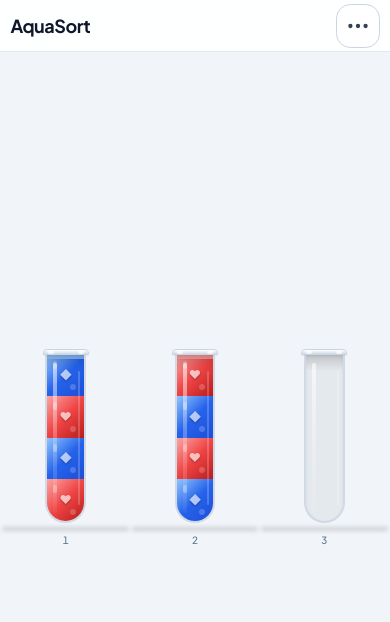
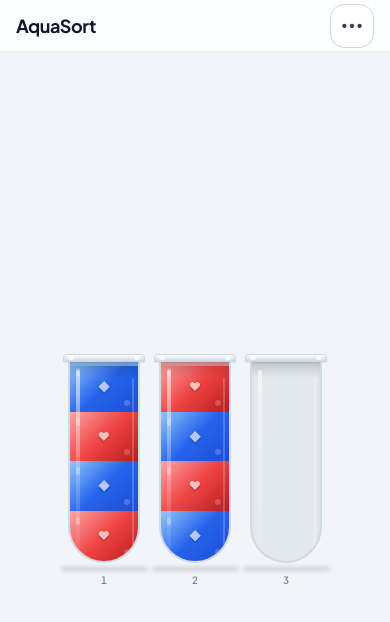
Before and after one commit to shonydev/puzzle, a React (Vite) app: page / in a window 390 px wide. Shown: the top 622 px of the page. Built offline with nearby package versions, Linux system fonts and the light colour scheme.

Commit message:
Integrate corrected responsive board layout
Use measured screen space to size tubes and balance rows; remove conflicting fixed-height board CSS.

```diff
--- a/src/App.tsx
+++ b/src/App.tsx
@@ -24,6 +24,7 @@ import {
   getPourAmount,
 } from './game/engine.ts';
 import { sound } from './game/audio.ts';
+import { rowSizes, useBoardLayout } from './game/boardLayout.ts';
 import {
   loadUserProgress,
   saveUserProgress,
@@ -39,6 +40,7 @@ export default function App() {
   const [tubes, setTubes] = useState<Tube[]>(() =>
     currentLevelData.tubes.map((t) => [...t])
   );
+  const { ref: boardRef, layout: boardLayout } = useBoardLayout<HTMLElement>(tubes.length);
   const [history, setHistory] = useState<Tube[][]>([]);
   const [moves, setMoves] = useState<number>(0);
   const [extraTubesUsed, setExtraTubesUsed] = useState<number>(0);
@@ -314,20 +316,33 @@ export default function App() {
   const possibleMoves = isWon ? [] : getValidMoves(tubes, 4);
   const isStalemate = !isWon && possibleMoves.length === 0;
 
-  // Distribute tubes evenly across rows, with no more than six tubes per row.
+  // Balance rows using the measured available space, maximizing tube size.
   const totalTubes = tubes.length;
-  const rowCount = Math.max(1, Math.ceil(totalTubes / 6));
-  const tubesPerRow = Math.ceil(totalTubes / rowCount);
+  const sizes = rowSizes(totalTubes, boardLayout?.rows ?? Math.ceil(totalTubes / 6));
   const tubeRows: { tube: Tube; originalIdx: number }[][] = [];
-  for (let start = 0; start < totalTubes; start += tubesPerRow) {
+  let cursor = 0;
+  for (const size of sizes) {
     tubeRows.push(
-      tubes.slice(start, start + tubesPerRow).map((tube, offset) => ({
+      tubes.slice(cursor, cursor + size).map((tube, offset) => ({
         tube,
-        originalIdx: start + offset,
+        originalIdx: cursor + offset,
       }))
     );
+    cursor += size;
   }
-  const isMultiRow = tubeRows.length > 1;
+  const boardStyle = (
+    boardLayout
+      ? {
+          '--tube-w': `${boardLayout.tubeW}px`,
+          '--tube-h': `${boardLayout.tubeH}px`,
+          '--cell-w': `${boardLayout.cellW}px`,
+          '--board-gap-x': `${boardLayout.gapX}px`,
+          '--board-gap-y': `${boardLayout.gapY}px`,
+          '--board-pad-x': `${boardLayout.padX}px`,
+          '--board-pad-y': `${boardLayout.padY}px`,
+        }
+      : {}
+  ) as React.CSSProperties;
 
   return (
     <div className="app-viewport bg-slate-100 dark:bg-slate-950 text-slate-900 dark:text-slate-100 flex flex-col selection:bg-sky-500/30 selection:text-sky-900">
@@ -371,8 +386,10 @@ export default function App() {
       <main className="game-main flex-1 min-h-0 flex flex-col justify-between max-w-5xl mx-auto w-full pb-2">
         {/* Play Area: Tube Tray */}
         <section
+          ref={boardRef}
           aria-label="Tablero de juego de tubos de ensayo"
-          className={`game-play-area flex-1 min-h-0 px-1 sm:px-6 flex flex-col items-center justify-center overflow-hidden ${isMultiRow ? "game-play-area--two-rows" : "game-play-area--one-row"}`}
+          className="game-play-area"
+          style={boardStyle}
         >
           {tubeRows.map((row, rowIndex) => (
             <div className="tube-row flex flex-nowrap items-end justify-center w-full" key={`tube-row-${rowIndex}`}>
--- /dev/null
+++ b/src/game/boardLayout.ts
@@ -0,0 +1,86 @@
+import { useLayoutEffect, useMemo, useRef, useState } from 'react';
+
+/**
+ * Measures the available board area and chooses tube dimensions and rows
+ * so the complete board fits on screen.
+ */
+const ASPECT = 2.8;
+const FILL = 0.82;
+const PAD_X = 8;
+const PAD_Y = 6;
+const GAP_X = 8;
+const GAP_Y = 8;
+const ROW_EXTRA = 46 + 8 + 8 + 18;
+const MIN_W = 22;
+const MAX_W = 72;
+const ROW_PENALTY = 1.08;
+
+export interface BoardLayout {
+  rows: number;
+  cols: number;
+  tubeW: number;
+  tubeH: number;
+  cellW: number;
+  gapX: number;
+  gapY: number;
+  padX: number;
+  padY: number;
+}
+
+export function computeBoardLayout(count: number, width: number, height: number): BoardLayout {
+  const n = Math.max(1, count);
+  let best: BoardLayout | null = null;
+
+  for (let rows = 1; rows <= n; rows++) {
+    const cols = Math.ceil(n / rows);
+    const cellW = (width - 2 * PAD_X - (cols - 1) * GAP_X) / cols;
+    const rowH = (height - 2 * PAD_Y - (rows - 1) * GAP_Y) / rows;
+    const byWidth = cellW * FILL;
+    const byHeight = (rowH - ROW_EXTRA) / ASPECT;
+    const tubeW = Math.max(MIN_W, Math.min(byWidth, byHeight, MAX_W));
+
+    if (!best || tubeW > best.tubeW * ROW_PENALTY) {
+      best = {
+        rows, cols, tubeW, tubeH: tubeW * ASPECT,
+        cellW: Math.max(tubeW / FILL, tubeW + 4),
+        gapX: GAP_X, gapY: GAP_Y, padX: PAD_X, padY: PAD_Y,
+      };
+    }
+  }
+
+  const b = best as BoardLayout;
+  return { ...b, tubeW: Math.floor(b.tubeW), tubeH: Math.floor(b.tubeH), cellW: Math.floor(b.cellW) };
+}
+
+/** Splits count items into balanced rows, with larger rows first. */
+export function rowSizes(count: number, rows: number): number[] {
+  const base = Math.floor(count / rows);
+  const extra = count % rows;
+  return Array.from({ length: rows }, (_, i) => base + (i < extra ? 1 : 0));
+}
+
+export function useBoardLayout<T extends HTMLElement>(count: number) {
+  const ref = useRef<T>(null);
+  const [size, setSize] = useState<{ w: number; h: number } | null>(null);
+
+  useLayoutEffect(() => {
+    const el = ref.current;
+    if (!el) return;
+    const update = () => {
+      const r = el.getBoundingClientRect();
+      setSize((prev) => prev && Math.abs(prev.w - r.width) < 1 && Math.abs(prev.h - r.height) < 1
+        ? prev : { w: r.width, h: r.height });
+    };
+    update();
+    const ro = new ResizeObserver(update);
+    ro.observe(el);
+    window.addEventListener('orientationchange', update);
+    return () => {
+      ro.disconnect();
+      window.removeEventListener('orientationchange', update);
+    };
+  }, []);
+
+  const layout = useMemo(() => size ? computeBoardLayout(count, size.w, size.h) : null, [count, size]);
+  return { ref, layout };
+}
--- a/src/index.css
+++ b/src/index.css
@@ -2337,225 +2337,87 @@ body {
 }
 
 
-/* Reliable fit-to-screen board sizing: one safe-area inset, no document scroll. */
-html, body, #root {
-  width: 100%;
-  height: 100%;
-  min-height: 0;
-  overflow: hidden;
-}
-.app-viewport {
-  box-sizing: border-box;
-  height: 100vh;
-  height: 100dvh;
-  padding-top: 0;
-  padding-bottom: 0;
-  overflow: hidden;
-}
-.game-topbar {
-  box-sizing: border-box;
-  min-height: calc(3.25rem + env(safe-area-inset-top));
-  height: calc(3.25rem + env(safe-area-inset-top));
-  padding-top: env(safe-area-inset-top);
-  flex-shrink: 0;
-}
+
+/* Measured board layout: center the complete board and fit all rows without page scrolling. */
 .game-main {
   box-sizing: border-box;
+  display: flex;
+  flex-direction: column;
+  flex: 1 1 0%;
   width: 100%;
   max-width: 100%;
   min-height: 0;
-  flex: 1 1 0%;
+  justify-content: center !important;
   padding: 0.25rem 0 max(0.25rem, env(safe-area-inset-bottom));
   overflow: hidden;
 }
 .game-play-area {
+  --tube-w: 44px;
+  --tube-h: 123px;
+  --cell-w: 54px;
+  --board-gap-x: 8px;
+  --board-gap-y: 8px;
+  --board-pad-x: 8px;
+  --board-pad-y: 6px;
   box-sizing: border-box;
+  display: flex;
+  flex: 1 1 0%;
+  flex-direction: column;
+  justify-content: center;
+  align-items: center;
+  gap: var(--board-gap-y);
+  width: 100%;
   min-width: 0;
   min-height: 0;
-  width: 100%;
-  padding: 0.25rem 0.4rem;
-  gap: clamp(0.5rem, 2dvh, 1rem);
+  padding: var(--board-pad-y) var(--board-pad-x);
   overflow: hidden;
 }
 .tube-row {
-  box-sizing: border-box;
+  display: flex;
+  flex: 0 0 auto;
+  flex-wrap: nowrap;
+  align-items: flex-end;
+  justify-content: center;
+  gap: var(--board-gap-x);
   width: 100%;
   min-width: 0;
-  max-width: 100%;
-  flex: 0 1 auto;
-  gap: clamp(2px, 1vw, 8px);
-  padding-top: 0;
+  padding-top: 46px;
 }
 .tube-item {
-  flex: 1 1 0;
+  position: relative;
+  flex: 0 0 var(--cell-w);
+  width: var(--cell-w);
   min-width: 0;
-  max-width: 5rem;
-  position: relative;
-}
+}
+.tube-item > button { display: block; width: 100%; min-width: 0; touch-action: manipulation; }
+.tube-lip { width: calc(var(--tube-w) * 1.14); max-width: 100%; height: max(7px, calc(var(--tube-w) * 0.11)); }
+.tube-glass-body {
+  width: var(--tube-w);
+  height: var(--tube-h);
+  border-bottom-left-radius: calc(var(--tube-w) / 2);
+  border-bottom-right-radius: calc(var(--tube-w) / 2);
+}
+.tube-complete-ring {
+  border-bottom-left-radius: calc(var(--tube-w) / 2 - 2px);
+  border-bottom-right-radius: calc(var(--tube-w) / 2 - 2px);
+}
+.tube-symbol { font-size: clamp(10px, calc(var(--tube-w) * 0.36), 26px); line-height: 1; }
+.tube-shadow { width: calc(var(--tube-w) * 0.6); height: 4px; margin-top: 4px; }
+.tube-label { display: block; margin-top: 2px; text-align: center; font-size: 0.7rem; line-height: 1rem; }
 .tube-indicator {
   position: absolute;
   left: 50%;
   bottom: calc(100% + 0.2rem);
   transform: translateX(-50%);
   width: max-content;
-  max-width: 7rem;
-  height: 0;
-  margin: 0;
   z-index: 25;
   pointer-events: none;
 }
 .tube-indicator:empty { display: none; }
-.tube-lip {
-  width: min(100%, 3.75rem);
-  max-width: 3.75rem;
-}
-.tube-glass-body {
-  width: min(100%, 3.4rem);
-  max-width: 3.4rem;
-  height: var(--tube-height, clamp(82px, 19dvh, 160px));
-}
-.game-play-area--two-rows {
-  --tube-height: clamp(62px, 12.8dvh, 112px);
-  gap: clamp(0.5rem, 2.2dvh, 1.1rem);
-}
-.game-play-area--two-rows .tube-row {
-  flex: 0 1 auto;
-}
-.game-play-area--two-rows .tube-lip {
-  width: min(100%, 3.1rem);
-}
-.game-play-area--two-rows .tube-glass-body {
-  width: min(100%, 2.85rem);
-}
-.game-play-area--one-row {
-  --tube-height: clamp(88px, 20dvh, 168px);
-}
+.tube-indicator span { font-size: 0.65rem; line-height: 1rem; }
+.tube-item--lifted .tube-indicator { bottom: calc(100% + var(--tube-h) * 0.14 + 0.2rem); }
 @media (max-width: 520px) {
-  .game-topbar {
-    padding-left: 0.65rem;
-    padding-right: 0.65rem;
-  }
-  .game-main { padding-left: 0; padding-right: 0; }
-  .game-play-area { padding-left: 0.15rem; padding-right: 0.15rem; }
-  .tube-row { gap: clamp(1px, 0.65vw, 5px); }
-  .tube-item { max-width: none; }
-  .tube-lip { width: min(100%, 2.85rem); }
-  .tube-glass-body { width: min(100%, 2.55rem); }
-  .game-play-area--two-rows { --tube-height: clamp(58px, 11.8dvh, 100px); }
-  .game-play-area--two-rows .tube-lip { width: min(100%, 2.55rem); }
-  .game-play-area--two-rows .tube-glass-body { width: min(100%, 2.3rem); }
-}
-@media (max-height: 700px) {
-  .game-play-area--two-rows { --tube-height: clamp(52px, 10.5dvh, 78px); }
-  .game-play-area--one-row { --tube-height: clamp(72px, 17dvh, 120px); }
-  .game-play-area { gap: 0.35rem; }
-}
-
-.tube-item > button {
-  display: block;
-  width: 100%;
-  max-width: 100%;
-  min-width: 0;
-}
-
-
-/* Vertical composition pass: give the two-row board the height it was missing. */
-.game-main {
-  justify-content: stretch;
-}
-.game-play-area--two-rows {
-  justify-content: space-between;
-  padding-top: clamp(1.25rem, 5dvh, 3.25rem);
-  padding-bottom: clamp(1.25rem, 5dvh, 3.25rem);
-  gap: clamp(1.5rem, 6dvh, 3.5rem);
-}
-.game-play-area--two-rows .tube-row {
-  flex: 0 0 auto;
-  align-items: center;
-  gap: clamp(2px, 0.7vw, 6px);
-}
-.game-play-area--two-rows .tube-item {
-  flex: 1 1 0;
-  min-width: 0;
-}
-.game-play-area--two-rows .tube-lip {
-  width: min(100%, 3.35rem);
-}
-.game-play-area--two-rows .tube-glass-body {
-  width: min(100%, 3.05rem);
-  height: clamp(118px, 19.5dvh, 178px);
-}
-@media (max-width: 520px) {
-  .game-play-area--two-rows {
-    padding-top: clamp(1rem, 3.5dvh, 2rem);
-    padding-bottom: clamp(1rem, 3.5dvh, 2rem);
-    gap: clamp(1.5rem, 5dvh, 2.75rem);
-  }
-  .game-play-area--two-rows .tube-lip {
-    width: min(100%, 3rem);
-  }
-  .game-play-area--two-rows .tube-glass-body {
-    width: min(100%, 2.8rem);
-    height: clamp(116px, 19dvh, 164px);
-  }
-}
-@media (max-height: 740px) {
-  .game-play-area--two-rows {
-    padding-top: 0.75rem;
-    padding-bottom: 0.75rem;
-    gap: clamp(0.75rem, 3dvh, 1.5rem);
-  }
-  .game-play-area--two-rows .tube-glass-body {
-    height: clamp(96px, 17dvh, 132px);
-  }
-}
-
-
-/* Final board layout: center the complete group, never distribute rows to the edges. */
-.game-main {
-  justify-content: center !important;
-}
-.game-play-area--two-rows {
-  display: flex !important;
-  flex-direction: column !important;
-  justify-content: center !important;
-  align-items: center !important;
-  align-content: center !important;
-  gap: 20px !important;
-  padding: 20px 0 !important;
-  margin-top: auto;
-  margin-bottom: auto;
-}
-.game-play-area--two-rows .tube-row {
-  flex: 0 0 auto !important;
-  justify-content: center !important;
-  align-items: center !important;
-  margin-top: 0 !important;
-  margin-bottom: 0 !important;
-  padding-top: 0 !important;
-}
-.game-play-area--two-rows .tube-item {
-  flex: 1 1 0;
-  min-width: 0;
-}
-.game-play-area--two-rows .tube-glass-body {
-  height: clamp(76px, 12dvh, 112px) !important;
-}
-@media (max-width: 520px) {
-  .game-play-area--two-rows {
-    gap: 20px !important;
-    padding: 20px 0 !important;
-  }
-  .game-play-area--two-rows .tube-glass-body {
-    height: clamp(68px, 10.5dvh, 94px) !important;
-  }
-}
-@media (max-height: 740px) {
-  .game-play-area--two-rows {
-    gap: 20px !important;
-    padding: 20px 0 !important;
-  }
-  .game-play-area--two-rows .tube-glass-body {
-    height: clamp(54px, 9dvh, 76px) !important;
-  }
-}
+  .game-play-area { padding-left: 4px; padding-right: 4px; }
+  .tube-row { gap: 4px; }
+  .tube-item { flex-basis: var(--cell-w); }
+}
```
